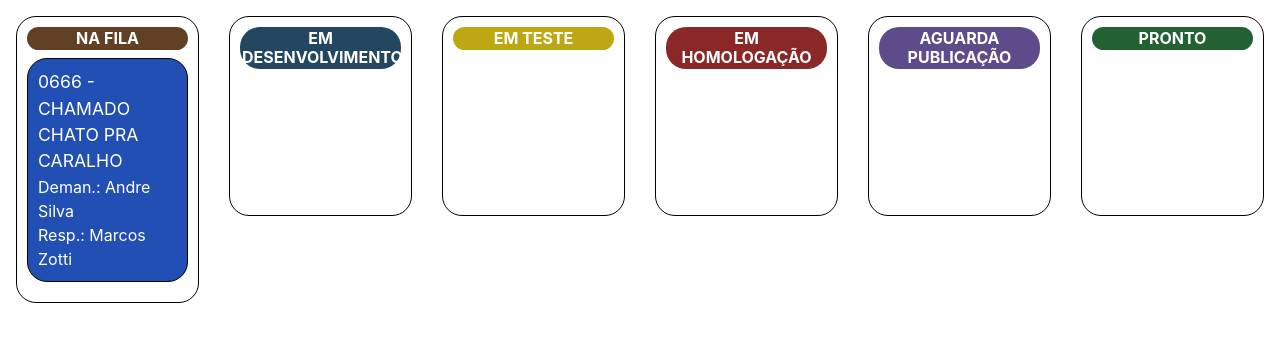
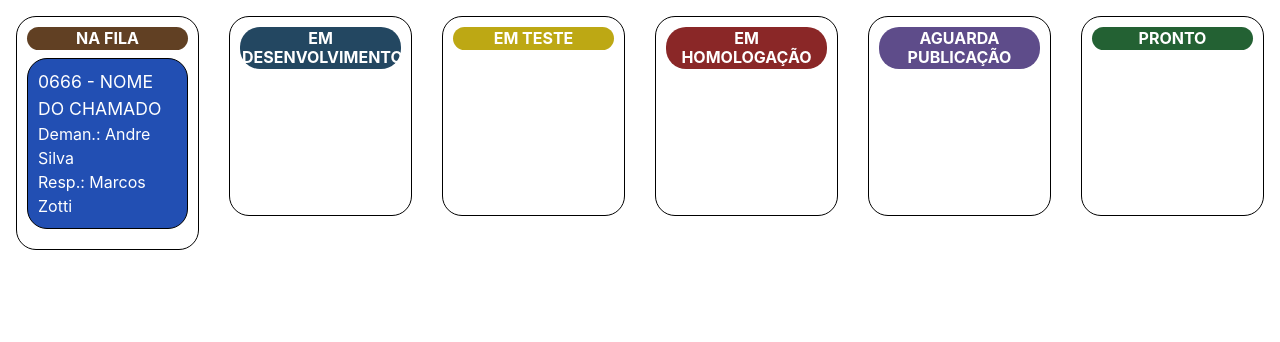
Before and after one commit to MZotti/react-dos-guri, a React (Create React App) app: page / in a window 1280 px wide. Shown: the top 342 px of the page. Built offline with nearby package versions, Linux system fonts and the light colour scheme.

Commit message:
ausheuasheuase

```diff
--- a/src/components/Column.js
+++ b/src/components/Column.js
@@ -23,7 +23,7 @@ function createCard(props){
         return (
         <Card
             id="0666"
-            title="Chamado chato pra caralho"
+            title="Nome do chamado"
             requester="Andre Silva"
             owner="Marcos Zotti"
             department="copies"
```
